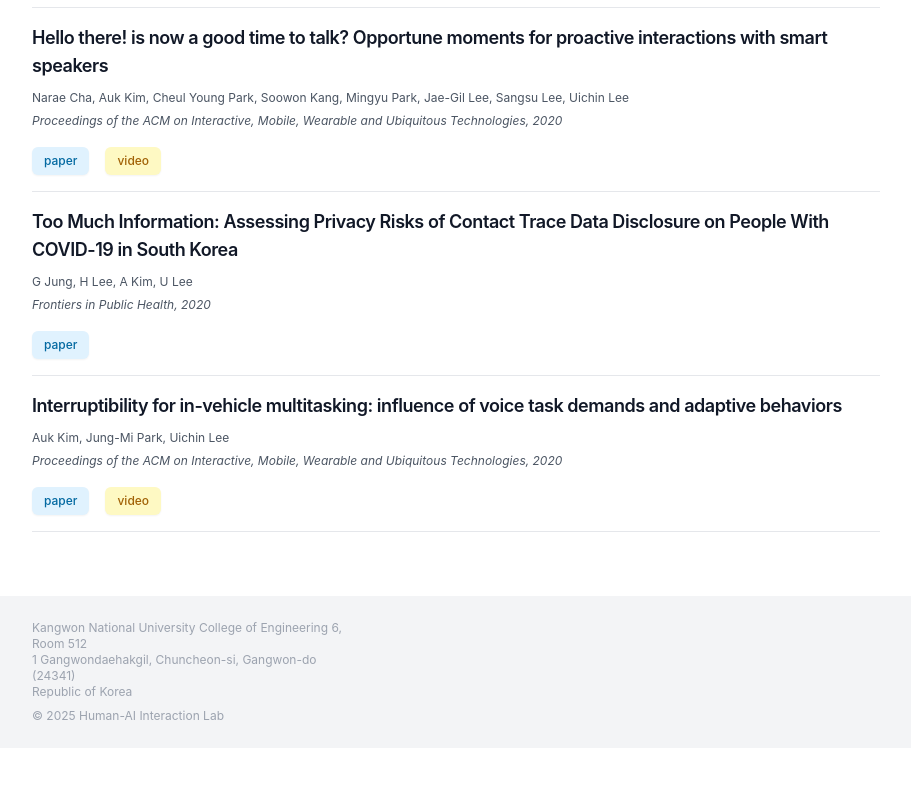
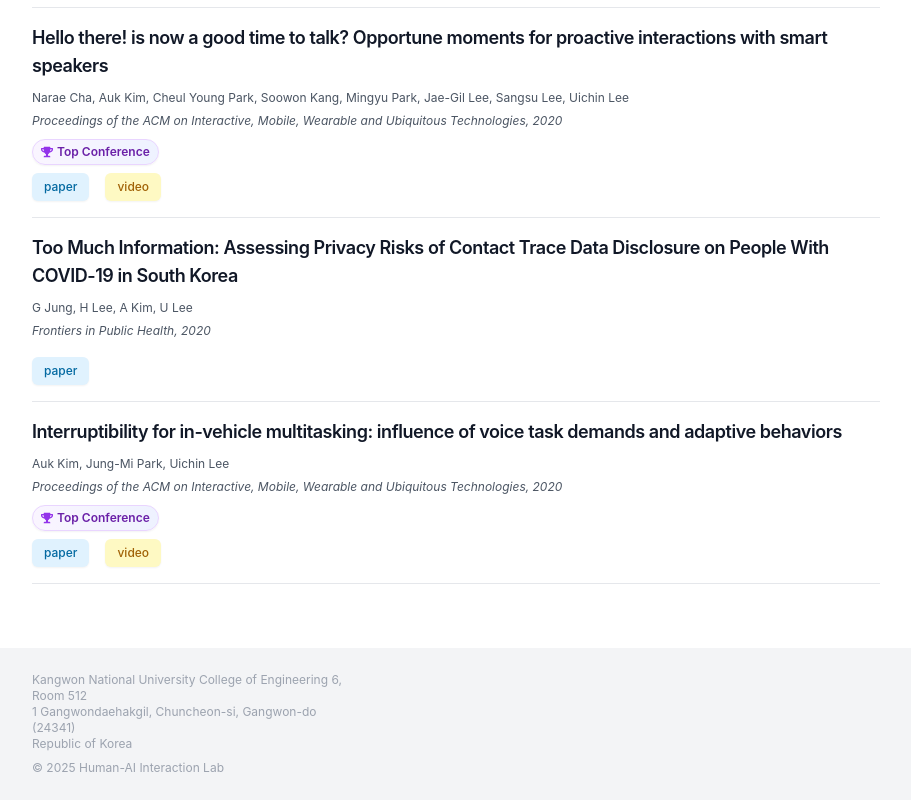
Before and after one commit to djson98/HAI-lab-KNU.github.io, a Gatsby site: page /publications in a window 1280 px wide. Shown: the part 3333-4133 px from the top of the page, without its empty margins (184-1095 px from the left). Before the commit the page ends 4081 px from the top, so only its background shows below. Built offline with nearby package versions, Linux system fonts and the light colour scheme; Gatsby itself is replaced by a stand-in of ours.

Commit message:
Add Top Conference tags to publications and update publications page

```diff
--- a/content/publications/Exploring-Context-Aware-Mental-Health-Self-Tracking.md
+++ b/content/publications/Exploring-Context-Aware-Mental-Health-Self-Tracking.md
@@ -12,4 +12,5 @@ abstract: |
 paper: "/paper/CHI24Multimodal.pdf"
 slide: ""
 video: "https://www.youtube.com/watch?v=GqpiW3gaO4s"
+tags: ["Top Conference"]
 ---
--- a/content/publications/In-vehicle-interruptibility.md
+++ b/content/publications/In-vehicle-interruptibility.md
@@ -9,6 +9,7 @@ doi: "10.1145/3381014"
 paper: "/paper/IMWUT20_Interruptibility.pdf"
 slide: ""
 video: "https://www.youtube.com/watch?v=5qufUKQC8_g"
+tags: ["Top Conference"]
 ---
 
 # Interruptibility for in-vehicle multitasking: influence of voice task demands and adaptive behaviors
--- a/content/publications/Interrupting-for-Microlearning.md
+++ b/content/publications/Interrupting-for-Microlearning.md
@@ -14,4 +14,5 @@ abstract: |
 paper: "/paper/CHI24Microlearning.pdf"
 slide: ""
 video: "https://www.youtube.com/watch?v=JBZ-uJym3hg"
+tags: ["Top Conference"]
 ---
--- a/content/publications/Mobile-ESM-emotion-changes.md
+++ b/content/publications/Mobile-ESM-emotion-changes.md
@@ -9,6 +9,7 @@ doi: "10.1145/3491102.3517644"
 paper: "/paper/CHI22_ESM.pdf"
 slide: ""
 video: "https://www.youtube.com/watch?v=CCw1uEOuhZM"
+tags: ["Top Conference"]
 ---
 
 # Understanding emotion changes in mobile experience sampling
--- a/content/publications/S-ADL-Exploring-Smartphone-Based-Activities-of-Daily-Living.md
+++ b/content/publications/S-ADL-Exploring-Smartphone-Based-Activities-of-Daily-Living.md
@@ -13,4 +13,5 @@ abstract: |
 paper: "/paper/CHI24SADL.pdf"
 slide: ""
 video: "https://www.youtube.com/watch?v=X4jMDuCoaOA"
+tags: ["Top Conference"]
 ---
--- a/content/publications/Smart-speaker-timing.md
+++ b/content/publications/Smart-speaker-timing.md
@@ -9,6 +9,7 @@ doi: "10.1145/3411840"
 paper: "/paper/IMWUT20_smartspeaker.pdf"
 slide: ""
 video: "https://www.youtube.com/watch?v=0G-XhcPJNiw"
+tags: ["Top Conference"]
 ---
 
 # Hello there! is now a good time to talk? Opportune moments for proactive interactions with smart speakers
--- a/content/publications/Sticky-goals.md
+++ b/content/publications/Sticky-goals.md
@@ -9,6 +9,7 @@ doi: "10.1145/3411764.3445760"
 paper: "/paper/CHI21_commitments.pdf"
 slide: ""
 video: "https://www.youtube.com/watch?v=mSCXgOceCpA"
+tags: ["Top Conference"]
 ---
 
 # Sticky Goals: Understanding Goal Commitments for Behavioral Changes in the Wild
--- a/src/pages/publications.tsx
+++ b/src/pages/publications.tsx
@@ -110,12 +110,7 @@ const PublicationsPage: React.FC<PageProps<DataProps>> = ({ data }) => {
                           {/* Top Conference와 수상 배지를 같은 줄에 표시 */}
                           <div className="mb-2 flex flex-wrap gap-2">
                             {/* Top Conference 배지 */}
-                            {pub.frontmatter.journal && (
-                              pub.frontmatter.journal.includes('CHI') ||
-                              pub.frontmatter.journal.includes('UbiComp') ||
-                              pub.frontmatter.journal.includes('IMWUT') ||
-                              pub.frontmatter.journal.includes('Ubicomp')
-                            ) && (
+                            {pub.frontmatter.tags && pub.frontmatter.tags.includes('Top Conference') && (
                               <span className="inline-flex items-center px-2 py-1 rounded-full text-xs font-semibold bg-gradient-to-r from-purple-50 to-indigo-50 text-purple-800 shadow-sm border border-purple-200">
                                 <FaTrophy className="w-3 h-3 mr-1 text-purple-600" />
                                 Top Conference
@@ -213,6 +208,7 @@ export const query = graphql`
           slide
           video
           award
+          tags
         }
       }
     }
```
Also changed, not shown: src/pages/index.js (+1 -60 lines).
